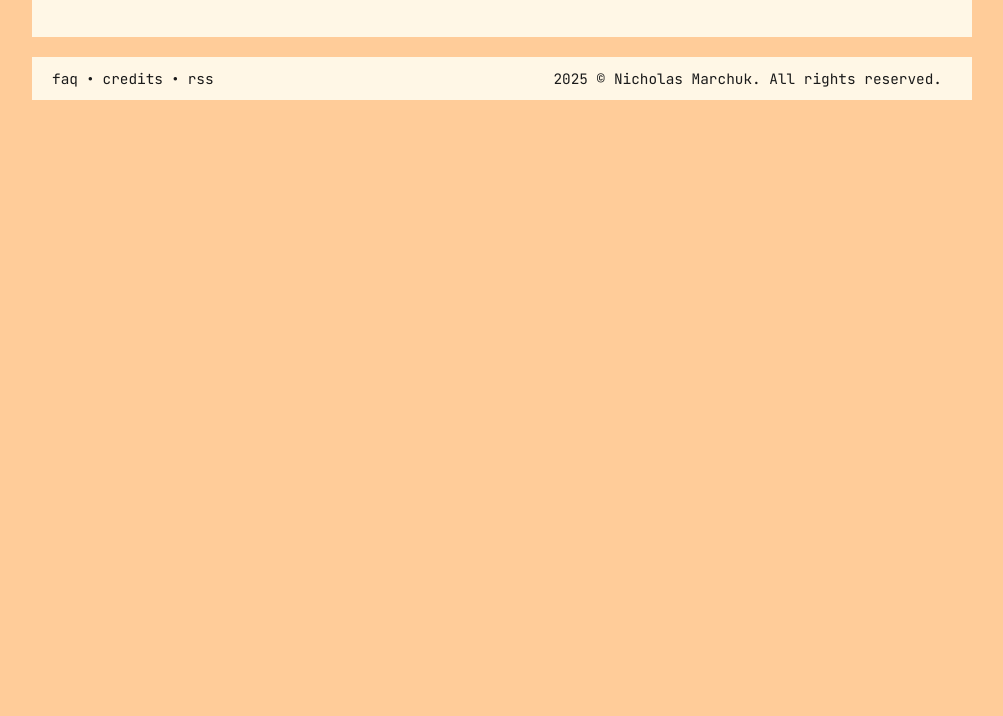
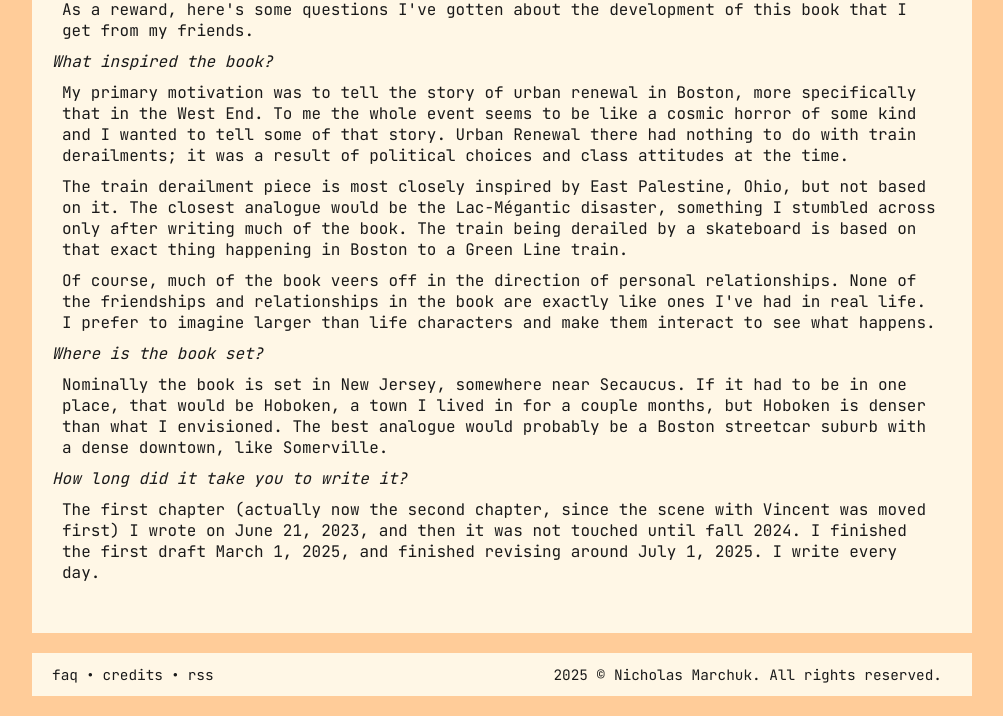
Before and after one commit to nmarchuk/nicholasmarchuk, an Eleventy site: page paint_dries_form.html in a window 1280 px wide. Shown: the part 155-871 px from the top of the page, without its empty margins (138-1141 px from the left). Before the commit the page ends 800 px from the top, so only its background shows below. Built offline with nearby package versions, Linux system fonts and the light colour scheme; Eleventy itself is replaced by a stand-in of ours; files that its build step writes are made by us from their sources.

Commit message:
some crap

```diff
--- a/_includes/blog_layout.html
+++ b/_includes/blog_layout.html
@@ -31,7 +31,7 @@
         </div>
         {% if tags contains "splash" %}
         <div class="container">
-            <h1><a href="/books/">new book coming soon!</a></h1>
+            <h1><a href="/books/">paint dries as a train goes off the rails</a></h1>
             <div class="image_box">
                 <img class="img-right cover" src="/assets/cover1.png" alt="The cover for the book. The title is 'Paint Dries as a Train Goes Off the Rails. The author is Nicholas Marchuk. It describes...' ">
                 <p class="caption">Coming out August 2025</em>
--- a/credits.html
+++ b/credits.html
@@ -7,9 +7,10 @@ title: credits
 <p>This website is a static HTML, CSS, and JS website built with <a class="a inline" href="https://www.11ty.dev/">Eleventy (11ty)</a>. I programmed, wrote, and deployed it myself. I think programming is a fun skill that anyone can learn. It has never been easier to build an 'old school' style website.</p>
 <p>The font is <a class="a inline" href="https://www.jetbrains.com/lp/mono/">JetBrains Mono</a>. It's a font I love because it's used in IntelliJ, the Java IDE, and also because its free and open source.</p>
 <p>The contact form is a free form built with <a class="a inline" href="https://www.staticforms.xyz/">staticforms.xyz</a>. My domain is registered via NameCheap and hosted on Cloudflare as a free static website.</p>
+<p>My mailing list is run with <a class="a inline" href="https://www.mailerlite.com/">Mailerlite</a>. I don't use a CMS like Wordpress or similar, I write blog posts in Markdown and then copy them into Mailerlite.</p>
 
 <h2>writing</h2>
-<p>My high school English teacher, Ms. Hocking, edited <em>PDAATGOTR</em>. She also edited the book that I finished with her when I was 18, and is one of few people to read it all the way through, which I'm surprised anyone would!</p>
+<p>My high school English teacher, Ms. Hocking, edited <em>Paint Dries</em>. She also edited the book that I finished with her when I was 18, and is one of few people to read it all the way through, which I'm surprised anyone would! My old college friend who is hardly known around Boston anymore named Helena Gill also helped edit the book.</p>
 
 <h2>marketing</h2>
 <p>I had a lot of support from my marketing group chat, including my friends Sara Holm, Amelia Sundman, and Madelyn Margaret Battcock-Emerson.</p>
--- a/paint_dries_form.html
+++ b/paint_dries_form.html
@@ -1,8 +1,30 @@
 ---
 layout: blog_layout.html
-title: a special preview
+title: you found a secret page on my website
 ---
 
-<div class="flex_lr">
+<p>
+    As a reward, here's some questions I've gotten about the development of this book that I get from my friends.
+</p>
+<em>What inspired the book?</em>
+<p>
+    My primary motivation was to tell the story of urban renewal in Boston, more specifically that in the West End. To me the whole event seems to be like a cosmic horror of some kind and I wanted to tell some of that story. Urban Renewal there had nothing to do with train derailments; it was a result of political choices and class attitudes at the time.
+</p>
+<p>
+    The train derailment piece is most closely inspired by East Palestine, Ohio, but not based on it. The closest analogue would be the Lac-Mégantic disaster, something I stumbled across only after writing much of the book. The train being derailed by a skateboard is based on that exact thing happening in Boston to a Green Line train.
+</p>
+<p>
+    Of course, much of the book veers off in the direction of personal relationships. None of the friendships and relationships in the book are exactly like ones I've had in real life. I prefer to imagine larger than life characters and make them interact to see what happens.
+</p>
+
+<em>Where is the book set?</em>
+<p>
+    Nominally the book is set in New Jersey, somewhere near Secaucus. If it had to be in one place, that would be Hoboken, a town I lived in for a couple months, but Hoboken is  denser than what I envisioned. The best analogue would probably be a Boston streetcar suburb with a dense downtown, like Somerville.
+</p>
+
+<em>How long did it take you to write it?</em>
+<p>
+    The first chapter (actually now the second chapter, since the scene with Vincent was moved first) I wrote on June 21, 2023, and then it was not touched until fall 2024. I finished the first draft March 1, 2025, and finished revising around July 1, 2025. I write every day.
+</p>
+
     <div class="ml-embedded" data-form="kbjREG"></div>
-</div>
--- a/style_light.css
+++ b/style_light.css
@@ -41,7 +41,7 @@ img {
     border: none;
     margin: 0;
     padding: 0;
-    width: 250px;
+    width: 225px;
 }
 
 .caption {
```
Also changed, not shown: _includes/_magnet.html (+1 -1 lines).
